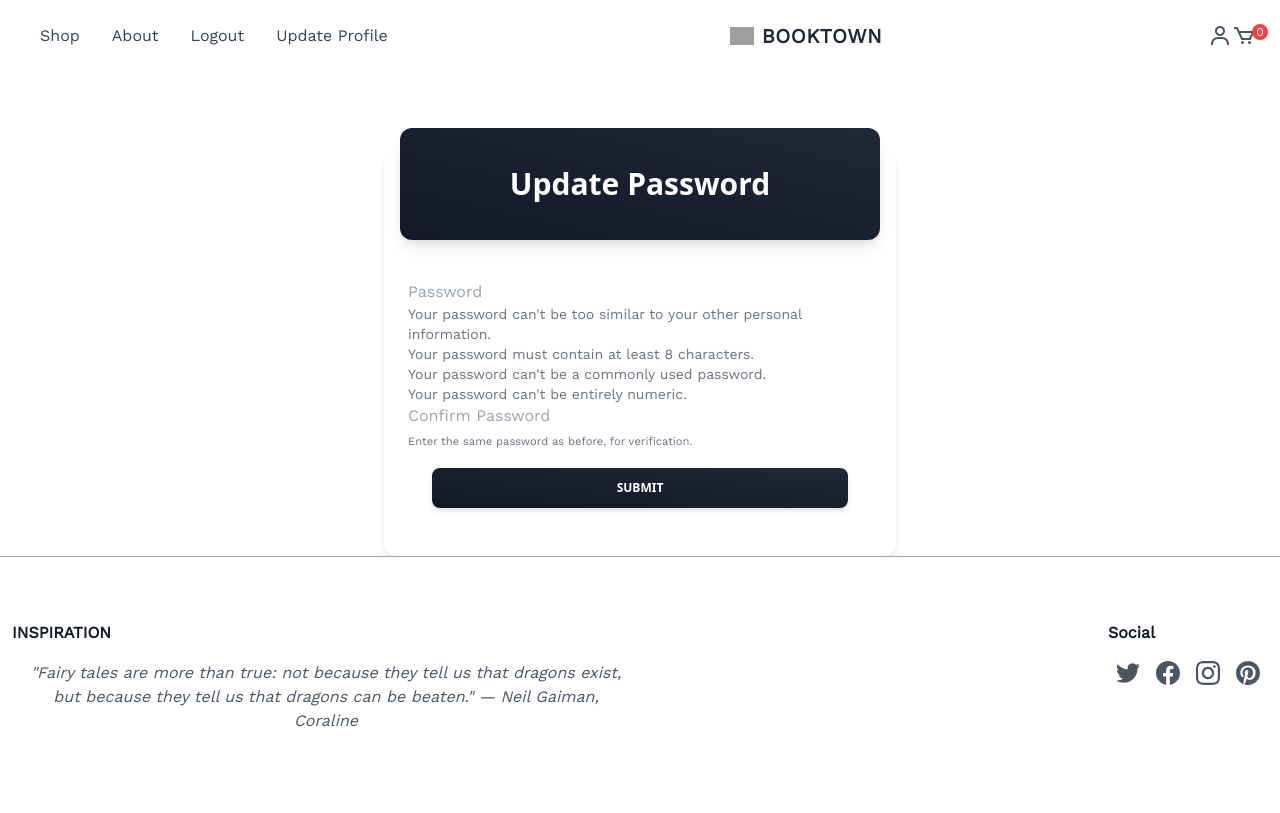
After one commit to Rohanpudasaini/fyp_django, a Django app: page /update_password/ in a window 1280 px wide. The commit adds this page. Run offline with Django 4.2, Linux system fonts and the light colour scheme; a user stored in the database is signed in; parts of the project's set-up code (start-up, migrations or seed data) failed here and were passed over; some libraries are stand-ins or nearby versions; grey boxes are pictures that could not be loaded.

Commit message:
feat(user): Added option to update user's password

```diff
--- a/store/forms.py
+++ b/store/forms.py
@@ -1,6 +1,26 @@
 from django.contrib.auth.models import User
-from django.contrib.auth.forms import UserCreationForm, UserChangeForm
+from django.contrib.auth.forms import UserCreationForm, UserChangeForm, SetPasswordForm
 from django import forms
+
+
+class ChangePasswordForm(SetPasswordForm):
+	class Meta:
+		model = User
+		fields = ['new_password1', 'new_password2']
+
+	def __init__(self, *args, **kwargs):
+		super(ChangePasswordForm, self).__init__(*args, **kwargs)
+
+		self.fields['new_password1'].widget.attrs['class'] = 'form-control'
+		self.fields['new_password1'].widget.attrs['placeholder'] = 'Password'
+		self.fields['new_password1'].label = ''
+		self.fields['new_password1'].help_text = '<span class="text-sm text-gray-500"><ul><li>Your password can\'t be too similar to your other personal information.</li><li>Your password must contain at least 8 characters.</li><li>Your password can\'t be a commonly used password.</li><li>Your password can\'t be entirely numeric.</li></ul></span>'
+
+		self.fields['new_password2'].widget.attrs['class'] = 'form-control'
+		self.fields['new_password2'].widget.attrs['placeholder'] = 'Confirm Password'
+		self.fields['new_password2'].label = ''
+		self.fields['new_password2'].help_text = '<span class="text-sm text-gray-500"><small>Enter the same password as before, for verification.</small></span>'
+
 
 class UpdateUserForm(UserChangeForm):
 	# Hide Password stuff
--- /dev/null
+++ b/store/templates/update_password.html
@@ -0,0 +1,25 @@
+{%extends 'base.html'%} {% block content %} {%load static%}
+
+<div class="w-full max-w-lg mx-auto mt-20 p-8relative flex flex-col text-gray-700 bg-white shadow-md w-96 rounded-xl bg-clip-border">
+    <div
+      class="relative grid mx-4 mb-4 -mt-6 overflow-hidden text-white shadow-lg h-28 place-items-center rounded-xl bg-gradient-to-tr from-gray-900 to-gray-800 bg-clip-border shadow-gray-900/20">
+      <h3 class="block font-sans text-3xl antialiased font-semibold leading-snug tracking-normal text-white">
+        Update Password
+      </h3>
+    </div>
+    <div class="flex flex-col gap-4 p-6">
+    <form method="POST" action="{% url 'update_password' %}">
+        {% csrf_token %}
+        {{ form }}
+
+
+      <div class="p-6 pt-4">
+        <input type='Submit' class ="block w-full select-none rounded-lg bg-gradient-to-tr from-gray-900 to-gray-800 py-3 px-6 text-center align-middle font-sans text-xs font-bold uppercase text-white shadow-md shadow-gray-900/10 transition-all hover:shadow-lg hover:shadow-gray-900/20 active:opacity-[0.85] disabled:pointer-events-none disabled:opacity-50 disabled:shadow-none"
+        type="button"></input>
+
+      </div>
+    </div>
+    </form>
+  </div>
+
+{% endblock %}
--- a/store/templates/update_user.html
+++ b/store/templates/update_user.html
@@ -45,6 +45,8 @@
       <div class="p-6 pt-4">
         <input type='Submit' class ="block w-full select-none rounded-lg bg-gradient-to-tr from-gray-900 to-gray-800 py-3 px-6 text-center align-middle font-sans text-xs font-bold uppercase text-white shadow-md shadow-gray-900/10 transition-all hover:shadow-lg hover:shadow-gray-900/20 active:opacity-[0.85] disabled:pointer-events-none disabled:opacity-50 disabled:shadow-none"
         type="button"></input>
+        <a href="{% url "update_password" %}" class ="block mt-5 select-none rounded-lg bg-gradient-to-tr from-gray-900 to-gray-800 py-3 px-6 text-center align-middle font-sans text-xs font-bold uppercase text-white shadow-md shadow-gray-900/10 transition-all hover:shadow-lg hover:shadow-gray-900/20 active:opacity-[0.85] disabled:pointer-events-none disabled:opacity-50 disabled:shadow-none"
+        type="button"> Update Password </a>
 
       </div>
     </div>
--- a/store/urls.py
+++ b/store/urls.py
@@ -10,5 +10,6 @@ urlpatterns = [
     path('register/', views.register_user, name = 'register'),
     path('product/<int:pk>',views.product, name='product'),
     path('recommend/',views.recommended, name='recommended'),
-    path('update/', views.update_user, name ='update_user'),
+    path('update_user/', views.update_user, name ='update_user'),
+    path('update_password/', views.update_password, name ='update_password'),
 ]
--- a/store/views.py
+++ b/store/views.py
@@ -5,7 +5,7 @@ from django.contrib.auth.models import User
 # from django.contrib.auth.forms import UserCreationForm
 # from django import forms
 from django.contrib import messages
-from .forms import SignUpForm, UpdateUserForm
+from .forms import SignUpForm, UpdateUserForm, ChangePasswordForm
 from store.recommend_main import recommend, df
 import random
 # Create your views here.
@@ -111,3 +111,28 @@ def update_user(request):
 	else:
 		messages.success(request, "You Must Be Logged In To Access That Page!!")
 		return redirect('home')
+
+
+
+def update_password(request):
+	if request.user.is_authenticated:
+		current_user = request.user
+		# Did they fill out the form
+		if request.method  == 'POST':
+			form = ChangePasswordForm(current_user, request.POST)
+			# Is the form valid
+			if form.is_valid():
+				form.save()
+				messages.success(request, "Your Password Has Been Updated...")
+				login(request, current_user)
+				return redirect('update_user')
+			else:
+				for error in list(form.errors.values()):
+					messages.error(request, error)
+					return redirect('update_password')
+		else:
+			form = ChangePasswordForm(current_user)
+			return render(request, "update_password.html", {'form':form})
+	else:
+		messages.success(request, "You Must Be Logged In To View That Page...")
+		return redirect('home')
```
Also changed, not shown: db.sqlite3.
